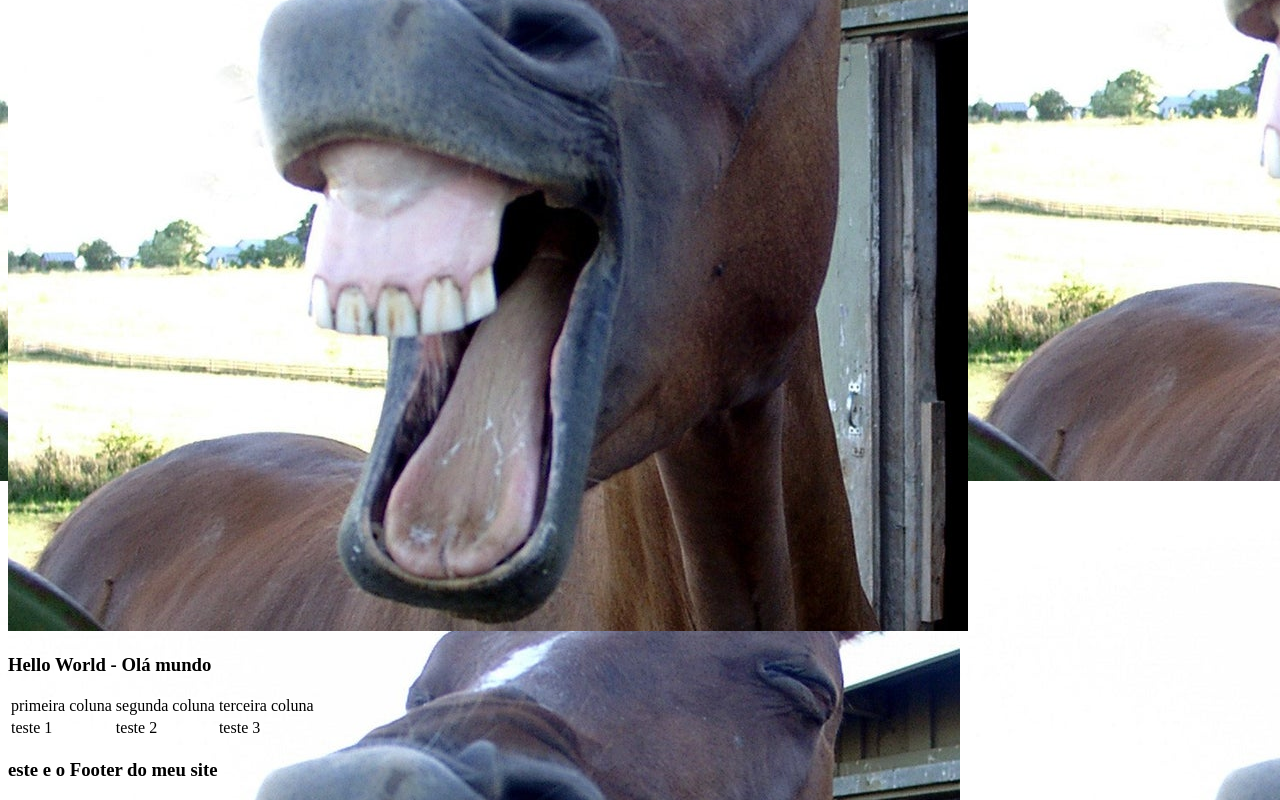
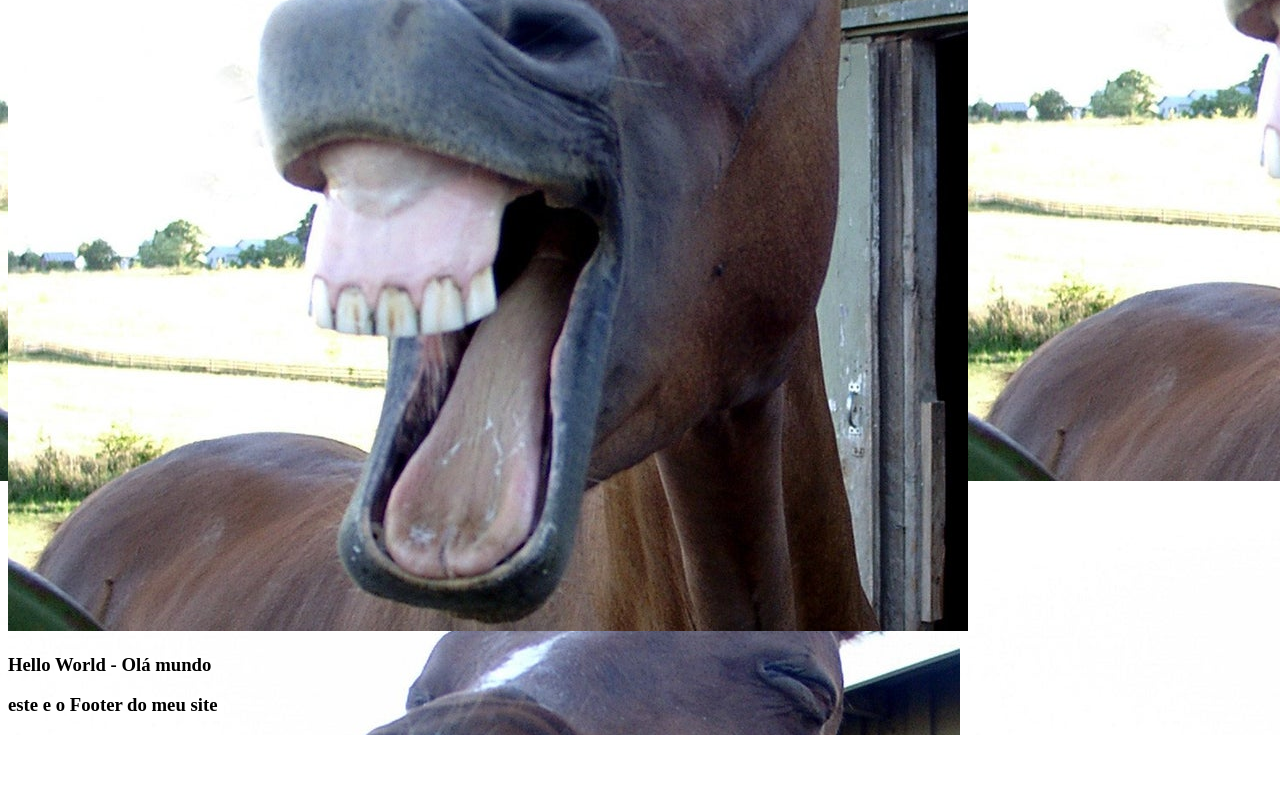
Before and after one commit to brunoricardofirmino/HelloWorld, a plain HTML site: page index.html in a window 1280 px wide. Shown: the part 437-1237 px from the top of the page. After the commit the page ends 1172 px from the top, so only its background shows below. Drawn offline with Linux system fonts and the light colour scheme.

Commit message:
Add files via upload

```diff
--- a/index.html
+++ b/index.html
@@ -41,28 +41,7 @@
 
     </section
 
-    <section>
 
-        <table>
-            <tr>
-            <td>primeira coluna</td>
-            <td>segunda coluna</td>
-            <td>terceira coluna</td>
-            </tr>
-            <tr>
-                <td>teste 1</td>
-                <td>teste 2</td>
-                <td>teste 3</td>
-            </tr>
-
-
-
-
-        </table>
-
-
-
-    </section>
 
     <footer> <h3> este e o Footer do meu site</h3></footer>
 
```
